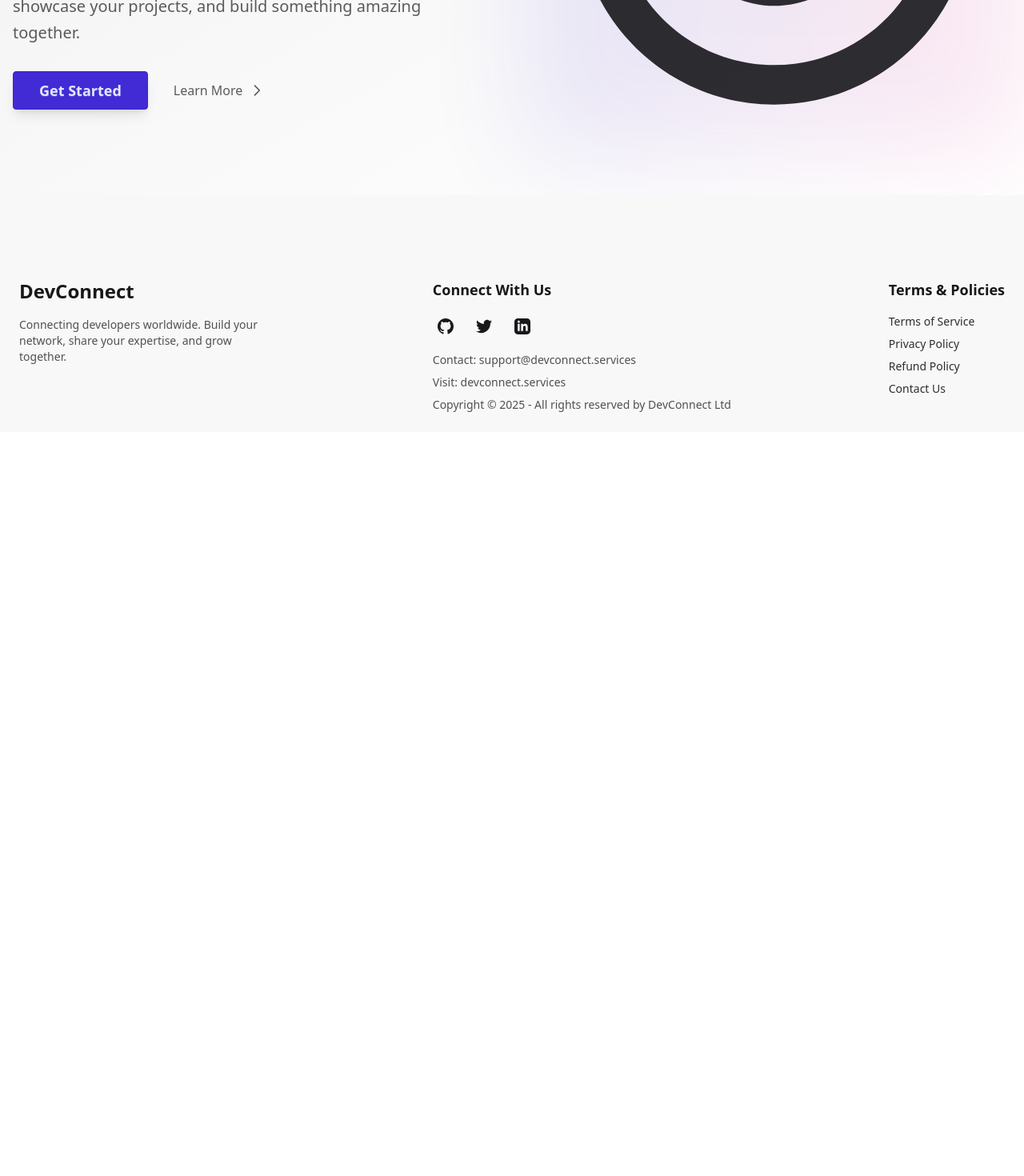
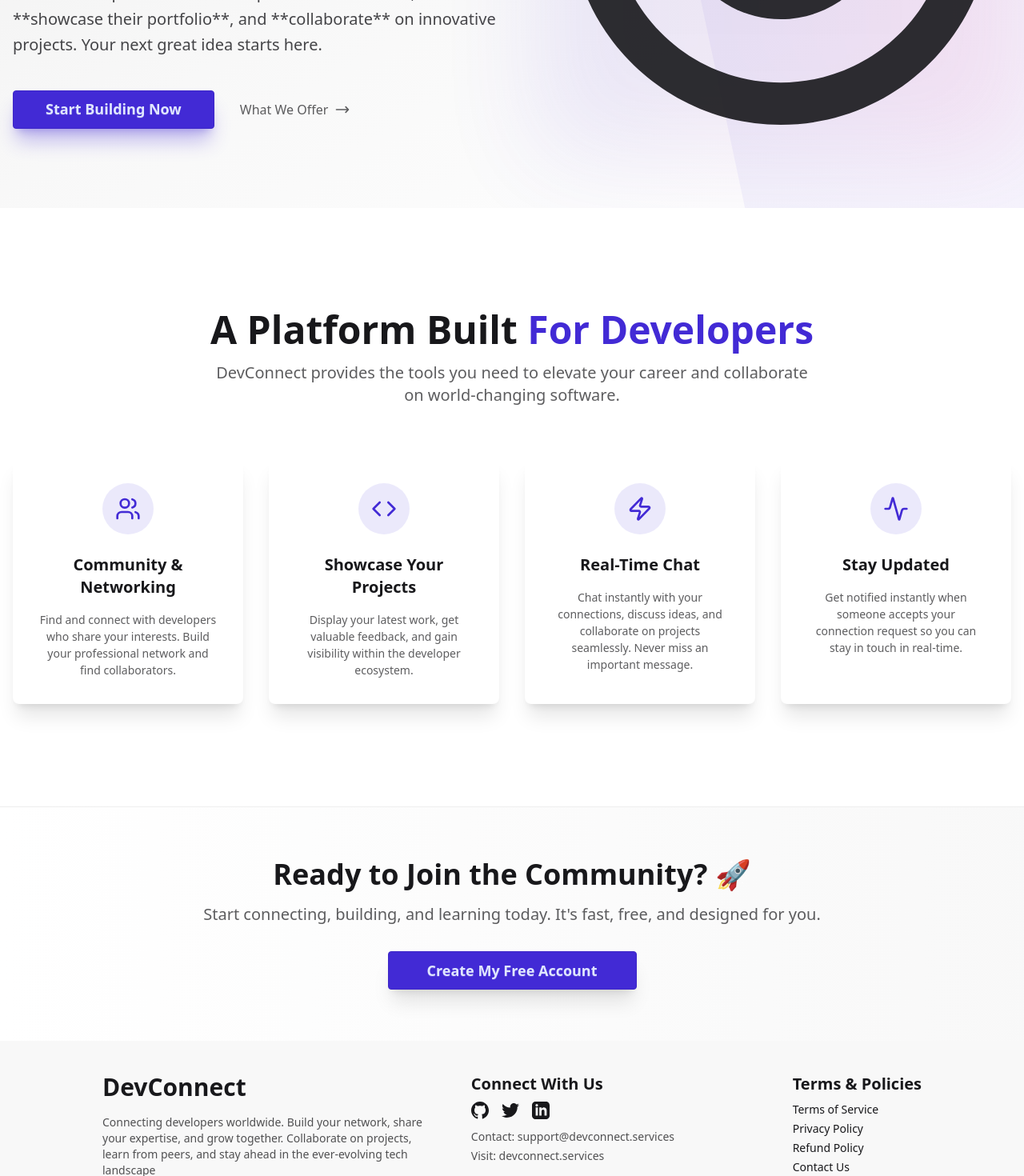
Before and after one commit to kratin01/DevConnect, a React (Vite) app: page / in a window 1280 px wide. Shown: the part 540-2010 px from the top of the page at 80% size. Before the commit the page ends 1080 px from the top, so only its background shows below. Built offline with nearby package versions, Linux system fonts and the light colour scheme; no server answers.

Commit message:
Update package-lock and package.json to include lucide-react; enhance Footer and HomePage components with new features and improved styling

```diff
--- a/package.json
+++ b/package.json
@@ -13,6 +13,7 @@
     "@reduxjs/toolkit": "^2.9.0",
     "@tailwindcss/vite": "^4.1.13",
     "axios": "^1.11.0",
+    "lucide-react": "^0.544.0",
     "react": "^19.1.1",
     "react-dom": "^19.1.1",
     "react-hot-toast": "^2.6.0",
--- a/src/components/Footer.jsx
+++ b/src/components/Footer.jsx
@@ -1,107 +1,185 @@
-import React from 'react';
-import { Link } from 'react-router-dom';
+// Client/Src/Component/Footer.jsx
+import React from "react";
+import { Link } from "react-router-dom";
 
 const Footer = () => {
   return (
-    <footer className="footer p-6 bg-base-200 text-base-content relative mt-auto">
-      <div className="container mx-auto max-w-7xl flex flex-col md:flex-row justify-between gap-8 md:gap-12 items-center md:items-start text-center md:text-left">
+    <div className="px-6 md:px-16 lg:px-24 xl:px-32 bg-base-200">
+      {/* Top Section */}
+      <div className="flex flex-col md:flex-row items-start justify-between gap-10 py-10 border-b border-gray-500/30 text-base-content">
+
         {/* Brand Section */}
-        <div className="flex flex-col items-center md:items-start">
-          <h2 className="text-2xl font-bold mb-4">DevConnect</h2>
-          <p className="text-sm opacity-75 max-w-xs">
-            Connecting developers worldwide. Build your network, share your expertise,
-            and grow together.
+        <div>
+          <h2 className="text-3xl font-bold">DevConnect</h2>
+          <p className="max-w-[410px] mt-4 text-sm opacity-75">
+           Connecting developers worldwide. Build your network, share your expertise, and grow together. Collaborate on projects, learn from peers, and stay ahead in the ever-evolving tech landscape
           </p>
-
         </div>
 
-        {/* Social & Contact */}
-        <div className="flex flex-col items-center md:items-start">
-          <h3 className="text-lg font-semibold mb-4">Connect With Us</h3>
-          <div className="flex gap-4 mb-4">
+        {/* Middle Section: Social & Contact + Terms */}
+        <div className="flex flex-wrap justify-between w-full md:w-[55%] gap-8">
+
+          {/* Social Links & Contact */}
+          <div>
+            <h3 className="font-semibold text-xl mb-2">Connect With Us</h3>
+            <div className="flex gap-4 mb-3">
+              {/* GitHub */}
               <a
                 href="https://github.com"
                 target="_blank"
                 rel="noopener noreferrer"
-              className="btn btn-circle btn-ghost btn-sm hover:text-primary"
                 aria-label="GitHub"
+                className="hover:text-primary transition"
               >
                 <svg
                   xmlns="http://www.w3.org/2000/svg"
-                width="20"
-                height="20"
+                  width="22"
+                  height="22"
                   fill="currentColor"
                   viewBox="0 0 24 24"
                 >
-                <path d="M12 0c-6.626 0-12 5.373-12 12 0 5.302 3.438 9.8 8.207 11.387.599.111.793-.261.793-.577v-2.234c-3.338.726-4.033-1.416-4.033-1.416-.546-1.387-1.333-1.756-1.333-1.756-1.089-.745.083-.729.083-.729 1.205.084 1.839 1.237 1.839 1.237 1.07 1.834 2.807 1.304 3.492.997.107-.775.418-1.305.762-1.604-2.665-.305-5.467-1.334-5.467-5.931 0-1.311.469-2.381 1.236-3.221-.124-.303-.535-1.524.117-3.176 0 0 1.008-.322 3.301 1.23.957-.266 1.983-.399 3.003-.404 1.02.005 2.047.138 3.006.404 2.291-1.552 3.297-1.23 3.297-1.23.653 1.653.242 2.874.118 3.176.77.84 1.235 1.911 1.235 3.221 0 4.609-2.807 5.624-5.479 5.921.43.372.823 1.102.823 2.222v3.293c0 .319.192.694.801.576 4.765-1.589 8.199-6.086 8.199-11.386 0-6.627-5.373-12-12-12z"/>
+                  <path d="M12 0c-6.626 0-12 5.373-12 12
+                  0 5.302 3.438 9.8 8.207 11.387.599.111.793-.261.793-.577v-2.234
+                  c-3.338.726-4.033-1.416-4.033-1.416-.546-1.387-1.333-1.756-1.333-1.756
+                  -1.089-.745.083-.729.083-.729 1.205.084 1.839 1.237
+                  1.839 1.237 1.07 1.834 2.807 1.304
+                  3.492.997.107-.775.418-1.305.762-1.604
+                  -2.665-.305-5.467-1.334-5.467-5.931
+                  0-1.311.469-2.381 1.236-3.221
+                  -.124-.303-.535-1.524.117-3.176
+                  0 0 1.008-.322 3.301 1.23.957-.266
+                  1.983-.399 3.003-.404 1.02.005
+                  2.047.138 3.006.404 2.291-1.552
+                  3.297-1.23 3.297-1.23.653 1.653.242
+                  2.874.118 3.176.77.84 1.235 1.911
+                  1.235 3.221 0 4.609-2.807 5.624-5.479
+                  5.921.43.372.823 1.102.823 2.222v3.293c0
+                  .319.192.694.801.576 4.765-1.589
+                  8.199-6.086 8.199-11.386
+                  0-6.627-5.373-12-12-12z"/>
                 </svg>
               </a>
+              {/* Twitter */}
               <a
                 href="https://twitter.com"
                 target="_blank"
                 rel="noopener noreferrer"
-              className="btn btn-circle btn-ghost btn-sm hover:text-primary"
                 aria-label="Twitter"
+                className="hover:text-primary transition"
               >
                 <svg
                   xmlns="http://www.w3.org/2000/svg"
-                width="20"
-                height="20"
+                  width="22"
+                  height="22"
                   fill="currentColor"
                   viewBox="0 0 24 24"
                 >
-                <path d="M24 4.557c-.883.392-1.832.656-2.828.775 1.017-.609 1.798-1.574 2.165-2.724-.951.564-2.005.974-3.127 1.195-.897-.957-2.178-1.555-3.594-1.555-3.179 0-5.515 2.966-4.797 6.045-4.091-.205-7.719-2.165-10.148-5.144-1.29 2.213-.669 5.108 1.523 6.574-.806-.026-1.566-.247-2.229-.616-.054 2.281 1.581 4.415 3.949 4.89-.693.188-1.452.232-2.224.084.626 1.956 2.444 3.379 4.6 3.419-2.07 1.623-4.678 2.348-7.29 2.04 2.179 1.397 4.768 2.212 7.548 2.212 9.142 0 14.307-7.721 13.995-14.646.962-.695 1.797-1.562 2.457-2.549z"/>
+                  <path d="M24 4.557c-.883.392-1.832.656-2.828.775
+                  1.017-.609 1.798-1.574 2.165-2.724
+                  -.951.564-2.005.974-3.127 1.195
+                  -.897-.957-2.178-1.555-3.594-1.555
+                  -3.179 0-5.515 2.966-4.797 6.045
+                  -4.091-.205-7.719-2.165-10.148-5.144
+                  -1.29 2.213-.669 5.108 1.523 6.574
+                  -.806-.026-1.566-.247-2.229-.616
+                  -.054 2.281 1.581 4.415 3.949 4.89
+                  -.693.188-1.452.232-2.224.084
+                  .626 1.956 2.444 3.379 4.6 3.419
+                  -2.07 1.623-4.678 2.348-7.29 2.04
+                  2.179 1.397 4.768 2.212 7.548 2.212
+                  9.142 0 14.307-7.721
+                  13.995-14.646.962-.695
+                  1.797-1.562 2.457-2.549z"/>
                 </svg>
               </a>
+              {/* LinkedIn */}
               <a
                 href="https://linkedin.com"
                 target="_blank"
                 rel="noopener noreferrer"
-              className="btn btn-circle btn-ghost btn-sm hover:text-primary"
                 aria-label="LinkedIn"
+                className="hover:text-primary transition"
               >
                 <svg
                   xmlns="http://www.w3.org/2000/svg"
-                width="20"
-                height="20"
+                  width="22"
+                  height="22"
                   fill="currentColor"
                   viewBox="0 0 24 24"
                 >
-                <path d="M19 0h-14c-2.761 0-5 2.239-5 5v14c0 2.761 2.239 5 5 5h14c2.762 0 5-2.239 5-5v-14c0-2.761-2.238-5-5-5zm-11 19h-3v-11h3v11zm-1.5-12.268c-.966 0-1.75-.79-1.75-1.764s.784-1.764 1.75-1.764 1.75.79 1.75 1.764-.783 1.764-1.75 1.764zm13.5 12.268h-3v-5.604c0-3.368-4-3.113-4 0v5.604h-3v-11h3v1.765c1.396-2.586 7-2.777 7 2.476v6.759z"/>
+                  <path d="M19 0h-14c-2.761 0-5
+                  2.239-5 5v14c0 2.761 2.239 5
+                  5 5h14c2.762 0 5-2.239
+                  5-5v-14c0-2.761-2.238-5-5-5zm-11
+                  19h-3v-11h3v11zm-1.5-12.268c-.966
+                  0-1.75-.79-1.75-1.764s.784-1.764
+                  1.75-1.764 1.75.79 1.75
+                  1.764-.783 1.764-1.75
+                  1.764zm13.5 12.268h-3v-5.604c0-3.368-4-3.113-4
+                  0v5.604h-3v-11h3v1.765c1.396-2.586
+                  7-2.777 7 2.476v6.759z"/>
                 </svg>
               </a>
             </div>
-          <div className="text-sm opacity-75">
-            <p>Contact: <a href="mailto:support@devconnect.services" className="hover:underline">support@devconnect.services</a></p>
-            <p className="mt-2">Visit: <a href="https://devconnect.services" target="_blank" rel="noreferrer" className="hover:underline">devconnect.services</a></p>
-            <p className="mt-2">Copyright © {new Date().getFullYear()} - All rights reserved by DevConnect Ltd</p>
-
-          </div>
-        </div>
-
-
-        {/* Terms & Policies */}
-        <div className="flex flex-col items-center md:items-start">
-          <h3 className="text-lg font-semibold mb-4">Terms & Policies</h3>
-          <ul className="space-y-2 text-sm opacity-90">
+            <ul className="text-sm space-y-1 opacity-75">
               <li>
-              <Link to="/terms" className="hover:text-primary">Terms of Service</Link>
+                Contact:{" "}
+                <a
+                  href="mailto:support@devconnect.services"
+                  className="hover:underline"
+                >
+                  support@devconnect.services
+                </a>
               </li>
               <li>
-              <Link to="/privacy" className="hover:text-primary">Privacy Policy</Link>
-            </li>
-            <li>
-              <Link to="/refund" className="hover:text-primary">Refund Policy</Link>
-            </li>
-            <li>
-              <Link to="/contact" className="hover:text-primary">Contact Us</Link>
+                Visit:{" "}
+                <a
+                  href="https://devconnect.services"
+                  target="_blank"
+                  rel="noreferrer"
+                  className="hover:underline"
+                >
+                  devconnect.services
+                </a>
               </li>
             </ul>
           </div>
 
+          {/* Terms & Policies */}
+          <div>
+            <h3 className="font-semibold text-xl mb-2">Terms & Policies</h3>
+            <ul className="text-sm space-y-1">
+              <li>
+                <Link to="/terms" className="hover:underline transition">
+                  Terms of Service
+                </Link>
+              </li>
+              <li>
+                <Link to="/privacy" className="hover:underline transition">
+                  Privacy Policy
+                </Link>
+              </li>
+              <li>
+                <Link to="/refund" className="hover:underline transition">
+                  Refund Policy
+                </Link>
+              </li>
+              <li>
+                <Link to="/contact" className="hover:underline transition">
+                  Contact Us
+                </Link>
+              </li>
+            </ul>
+          </div>
+        </div>
+      </div>
 
+      {/* Bottom Section */}
+      <p className="py-4 text-center text-sm md:text-base text-gray-500/80">
+        Copyright {new Date().getFullYear()} © DevConnect Ltd - All Right
+        Reserved.
+      </p>
     </div>
-    </footer>
   );
 };
 
--- a/src/pages/HomePage.jsx
+++ b/src/pages/HomePage.jsx
@@ -1,5 +1,46 @@
 import { Link } from "react-router-dom";
 import { useSelector } from "react-redux";
+import { Zap, Users, Code, Activity } from "lucide-react";
+// Assuming 'lucide-react' is now installed
+
+const FeatureCard = ({ icon: Icon, title, description }) => (
+  <div className="card bg-base-100 shadow-xl hover:shadow-2xl hover:-translate-y-1 transition-all duration-300 transform">
+    <div className="card-body items-center text-center p-8">
+      <div className="p-4 rounded-full bg-primary/10 text-primary mb-4">
+        <Icon className="w-8 h-8" />
+      </div>
+      <h3 className="card-title text-xl font-bold mb-2">{title}</h3>
+      <p className="text-base-content/70">{description}</p>
+    </div>
+  </div>
+);
+
+const featureList = [
+  {
+    icon: Users,
+    title: "Community & Networking",
+    description:
+      "Find and connect with developers who share your interests. Build your professional network and find collaborators.",
+  },
+  {
+    icon: Code,
+    title: "Showcase Your Projects",
+    description:
+      "Display your latest work, get valuable feedback, and gain visibility within the developer ecosystem.",
+  },
+  {
+    icon: Zap,
+    title: "Real-Time Chat",
+    description:
+      "Chat instantly with your connections, discuss ideas, and collaborate on projects seamlessly. Never miss an important message.",
+  },
+  {
+    icon: Activity,
+    title: "Stay Updated",
+    description:
+      "Get notified instantly when someone accepts your connection request so you can stay in touch in real-time.",
+  },
+];
 
 const HomePage = () => {
   const user = useSelector((state) => state.user);
@@ -7,15 +48,18 @@ const HomePage = () => {
   return (
     <div className="min-h-screen bg-base-200">
       {/* Hero Section */}
-      <section className="relative min-h-[90vh] flex items-center bg-gradient-to-br from-base-300 via-base-200 to-base-100 overflow-hidden">
+      <section className="relative min-h-[90vh] flex items-center bg-gradient-to-br from-base-300 via-base-200 to-base-100 overflow-hidden py-20">
+        {/* Subtle background shape for visual interest */}
+        <div className="hidden lg:block absolute bottom-0 right-0 w-1/3 h-full bg-primary/5 transform skew-x-12"></div>
+
         <div className="container mx-auto px-4 relative z-10">
           <div className="flex flex-col lg:flex-row items-center justify-between gap-16">
             {/* Left Side - Text Content */}
             <div className="flex-1 text-center lg:text-left">
-              <div className="inline-block mb-4 px-6 py-2 rounded-full bg-primary/10 text-primary font-semibold">
+              <div className="inline-block mb-4 px-6 py-2 rounded-full bg-primary/10 text-primary font-semibold border border-primary/20">
                 Welcome to DevConnect
               </div>
-              <h1 className="text-4xl md:text-5xl lg:text-7xl font-bold mb-6">
+              <h1 className="text-4xl md:text-6xl lg:text-7xl font-extrabold mb-6 leading-tight">
                 Connect<span className="text-primary"> </span> Collaborate
                 <span className="text-primary"> </span>
                 <br />
@@ -23,36 +67,36 @@ const HomePage = () => {
                   Code Together
                 </span>
               </h1>
-              <p className="text-lg md:text-xl text-base-content/70 mb-8 max-w-2xl leading-relaxed">
-                Join our thriving developer community where innovation meets
-                collaboration. Connect with passionate developers, showcase your
-                projects, and build something amazing together.
+              <p className="text-lg md:text-xl text-base-content/80 mb-10 max-w-3xl leading-relaxed">
+                The ultimate platform for developers to **network**, **showcase
+                their portfolio**, and **collaborate** on innovative projects.
+                Your next great idea starts here.
               </p>
               {!user ? (
                 <div className="flex flex-col sm:flex-row gap-4 justify-center lg:justify-start items-center">
                   <Link
                     to="/login"
-                    className="btn btn-primary btn-lg px-8 shadow-lg hover:shadow-primary/20 hover:-translate-y-0.5 transition-all duration-300"
+                    className="btn btn-primary btn-lg px-10 shadow-xl shadow-primary/30 hover:shadow-primary/40 hover:-translate-y-1 transition-all duration-300 font-semibold"
                   >
-                    Get Started
+                    Start Building Now
                   </Link>
                   <a
                     href="#features"
-                    className="group flex items-center gap-2 px-4 py-2 text-base-content/70 hover:text-primary transition-colors duration-300"
+                    className="group flex items-center gap-2 px-4 py-2 text-base-content/70 hover:text-secondary transition-colors duration-300 font-medium"
                   >
-                    Learn More
+                    What We Offer
                     <svg
                       xmlns="http://www.w3.org/2000/svg"
                       className="h-5 w-5 group-hover:translate-x-1 transition-transform duration-300"
                       fill="none"
                       viewBox="0 0 24 24"
                       stroke="currentColor"
+                      strokeWidth={2}
                     >
                       <path
                         strokeLinecap="round"
                         strokeLinejoin="round"
-                        strokeWidth={2}
-                        d="M9 5l7 7-7 7"
+                        d="M17 8l4 4m0 0l-4 4m4-4H3"
                       />
                     </svg>
                   </a>
@@ -61,20 +105,22 @@ const HomePage = () => {
                 <div className="flex justify-center lg:justify-start">
                   <Link
                     to="/feed"
-                    className="btn btn-primary btn-lg px-8 shadow-lg hover:shadow-primary/20 hover:-translate-y-0.5 transition-all duration-300"
+                    className="btn btn-primary btn-lg px-10 shadow-xl shadow-primary/30 hover:shadow-primary/40 hover:-translate-y-1 transition-all duration-300 font-semibold"
                   >
-                    Explore Feed
+                    Go to Your Feed
                   </Link>
                 </div>
               )}
             </div>
 
-            {/* Right Side - Feature Image/Illustration */}
-            <div className="flex-1 relative">
+            {/* Right Side - Feature Image/Illustration (Original SVG restored) */}
+            <div className="flex-1 relative max-w-xl w-full">
+              {" "}
+              {/* increased max width */}
               <div className="absolute -inset-4 bg-gradient-to-r from-primary to-secondary rounded-lg opacity-10 blur-3xl"></div>
               <div className="relative">
                 <svg
-                  className="w-full h-auto text-base-content/90"
+                  className="w-full h-auto text-base-content/90 scale-110" // slightly larger
                   viewBox="0 0 24 24"
                   fill="none"
                   xmlns="http://www.w3.org/2000/svg"
@@ -93,6 +139,57 @@ const HomePage = () => {
           </div>
         </div>
       </section>
+
+      {/* --- */}
+
+      {/* Features Section */}
+      <section id="features" className="py-20 md:py-32 bg-base-100">
+        <div className="container mx-auto px-4">
+          <div className="text-center mb-16">
+            <h2 className="text-3xl md:text-5xl font-extrabold mb-4">
+              A Platform Built{" "}
+              <span className="text-primary">For Developers</span>
+            </h2>
+            <p className="text-xl text-base-content/70 max-w-3xl mx-auto">
+              DevConnect provides the tools you need to elevate your career and
+              collaborate on world-changing software.
+            </p>
+          </div>
+
+          <div className="grid grid-cols-1 md:grid-cols-2 lg:grid-cols-4 gap-8">
+            {featureList.map((feature, index) => (
+              <FeatureCard
+                key={index}
+                icon={feature.icon}
+                title={feature.title}
+                description={feature.description}
+              />
+            ))}
+          </div>
+        </div>
+      </section>
+
+      {/* Call to Action (CTA) Section - Improved Styling */}
+      <section className="py-16 bg-gradient-to-r from-base-100 to-base-200 border-t border-base-300">
+        <div className="container mx-auto px-4 text-center">
+          <h2 className="text-3xl md:text-4xl font-bold mb-4">
+            Ready to Join the Community? 🚀
+          </h2>
+          <p className="text-xl text-base-content/70 mb-8">
+            Start connecting, building, and learning today. It's fast, free, and
+            designed for you.
+          </p>
+          {!user && (
+            <Link
+              to="/login"
+              // Changed btn-secondary to btn-primary and added shadow for consistency
+              className="btn btn-primary btn-lg px-12 shadow-xl hover:shadow-primary/40 hover:-translate-y-1 transition-all duration-300 font-semibold"
+            >
+              Create My Free Account
+            </Link>
+          )}
+        </div>
+      </section>
     </div>
   );
 };
```
Also changed, not shown: src/components/NavBar.jsx (+15 -8 lines), 1 other file (tests, documents, lock files or other folders). Lines whose indentation alone changed are shown as unchanged.
